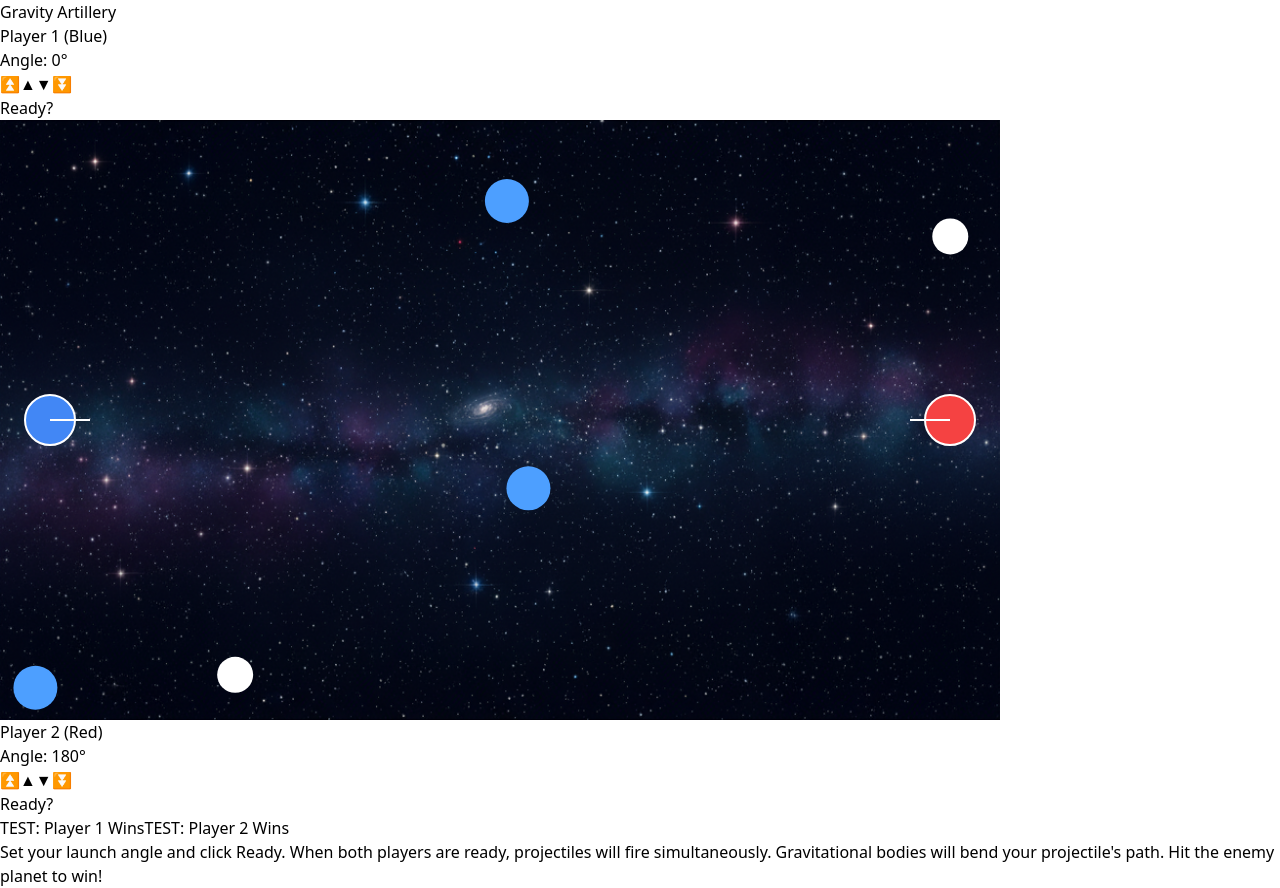
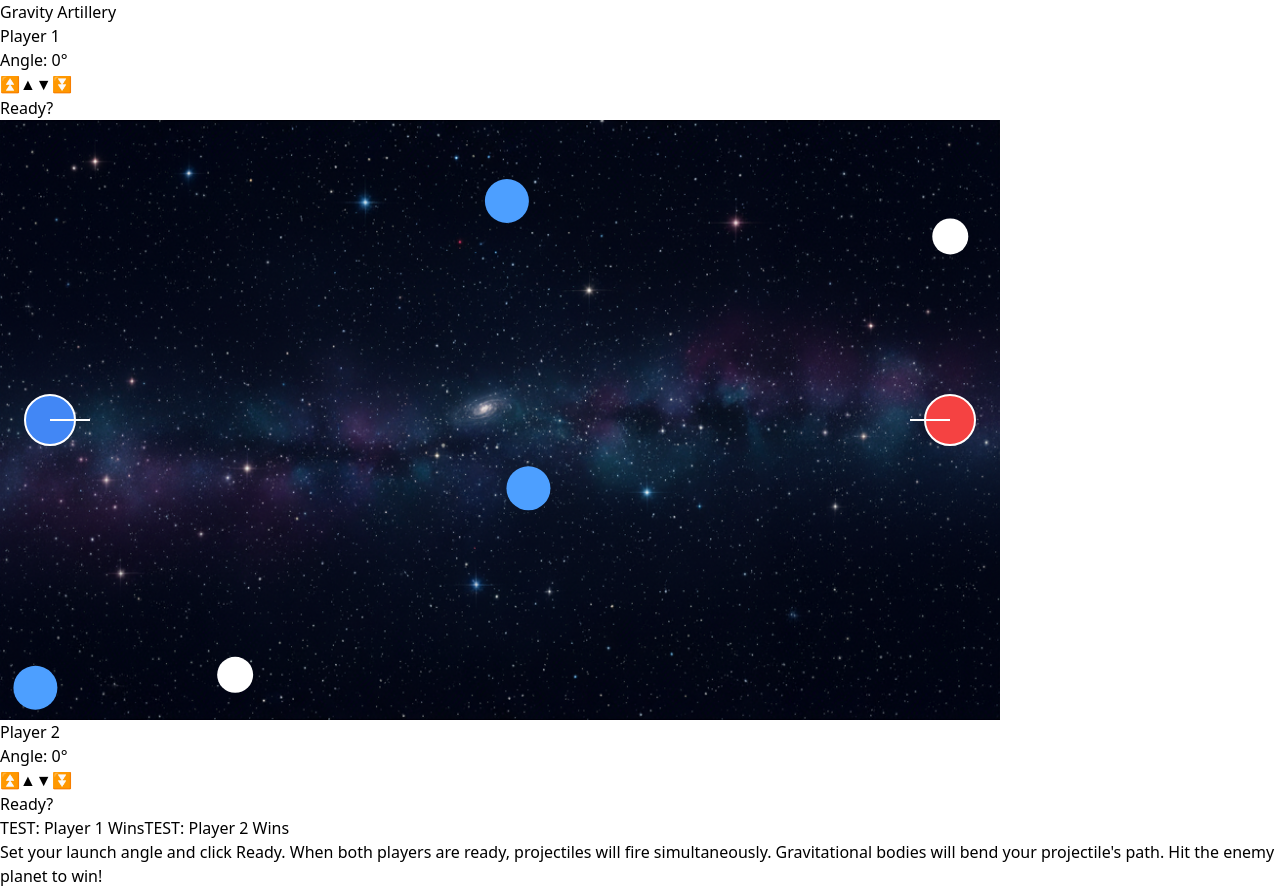
Before and after one commit to Lossfelt/Gravity_Artillery, a React (Vite) app: page / in a window 1280 px wide. Built offline with nearby package versions, Linux system fonts and the light colour scheme.

Commit message:
Player 2 Angle speiler nå Player 1

```diff
--- a/src/GravityArtilleryGame.tsx
+++ b/src/GravityArtilleryGame.tsx
@@ -45,7 +45,7 @@ const GravityArtilleryGame = () => {
       <h1 className="text-4xl font-bold text-white mb-8">Gravity Artillery</h1>
 
       <div className="flex flex-row items-center gap-4 min-h-[400px]">
-        <div className="w-64">
+        <div>
           {gameState === 'setup' && (
             <Player1Setup
               player1Angle={player1Angle}
@@ -58,7 +58,7 @@ const GravityArtilleryGame = () => {
 
         <GameCanvas canvasRef={canvasRef} width={CANVAS_WIDTH} height={CANVAS_HEIGHT} />
 
-        <div className="w-64">
+        <div>
           {gameState === 'setup' && (
             <Player2Setup
               player2Angle={player2Angle}
--- a/src/components/Player1Setup.tsx
+++ b/src/components/Player1Setup.tsx
@@ -11,9 +11,9 @@ export const Player1Setup = ({
   player1Ready,
   togglePlayer1Ready
 }: Player1SetupProps) => (
-  <div className="bg-blue-900 p-6 rounded-lg">
-    <h2 className="text-xl font-bold text-white mb-3">Player 1 (Blue)</h2>
-    <div className="mb-3">
+  <div className="bg-blue-900 p-6 rounded-lg w-fit">
+    <h2 className="text-xl font-bold text-white mb-3">Player 1</h2>
+    <div className="mb-10">
       <label className="text-white block mb-2">Angle: {player1Angle}&deg;</label>
       <div className="flex flex-col items-center gap-2">
         <button
--- a/src/components/Player2Setup.tsx
+++ b/src/components/Player2Setup.tsx
@@ -10,11 +10,15 @@ export const Player2Setup = ({
   setPlayer2Angle,
   player2Ready,
   togglePlayer2Ready
-}: Player2SetupProps) => (
-  <div className="bg-red-900 p-6 rounded-lg">
-    <h2 className="text-xl font-bold text-white mb-3">Player 2 (Red)</h2>
-    <div className="mb-3">
-      <label className="text-white block mb-2">Angle: {player2Angle}&deg;</label>
+}: Player2SetupProps) => {
+  // Display angle as mirrored (180° = 0°, so it matches Player 1's perspective, and * -1 so that up is the same)
+  const displayAngle = (player2Angle - 180) * -1;
+
+  return (
+    <div className="bg-red-900 p-6 rounded-lg w-fit">
+      <h2 className="text-xl font-bold text-white mb-3">Player 2</h2>
+      <div className="mb-10">
+        <label className="text-white block mb-2">Angle: {displayAngle}&deg;</label>
       <div className="flex flex-col items-center gap-2">
         <button
           onClick={() => setPlayer2Angle(Math.min(270, player2Angle + 5))}
@@ -55,4 +59,5 @@ export const Player2Setup = ({
       {player2Ready ? 'Ready!' : 'Ready?'}
     </button>
   </div>
-);
+  );
+};
```
Also changed, not shown: 1 other file (tests, documents, lock files or other folders).
